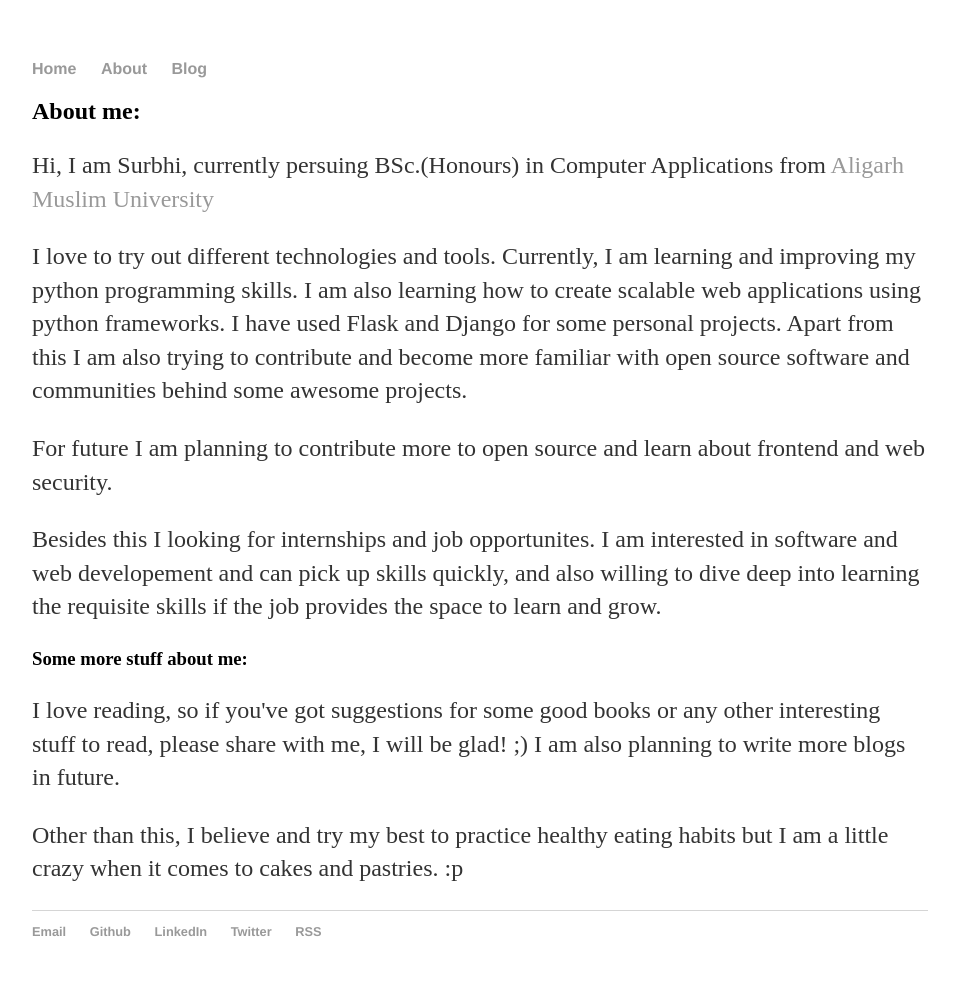
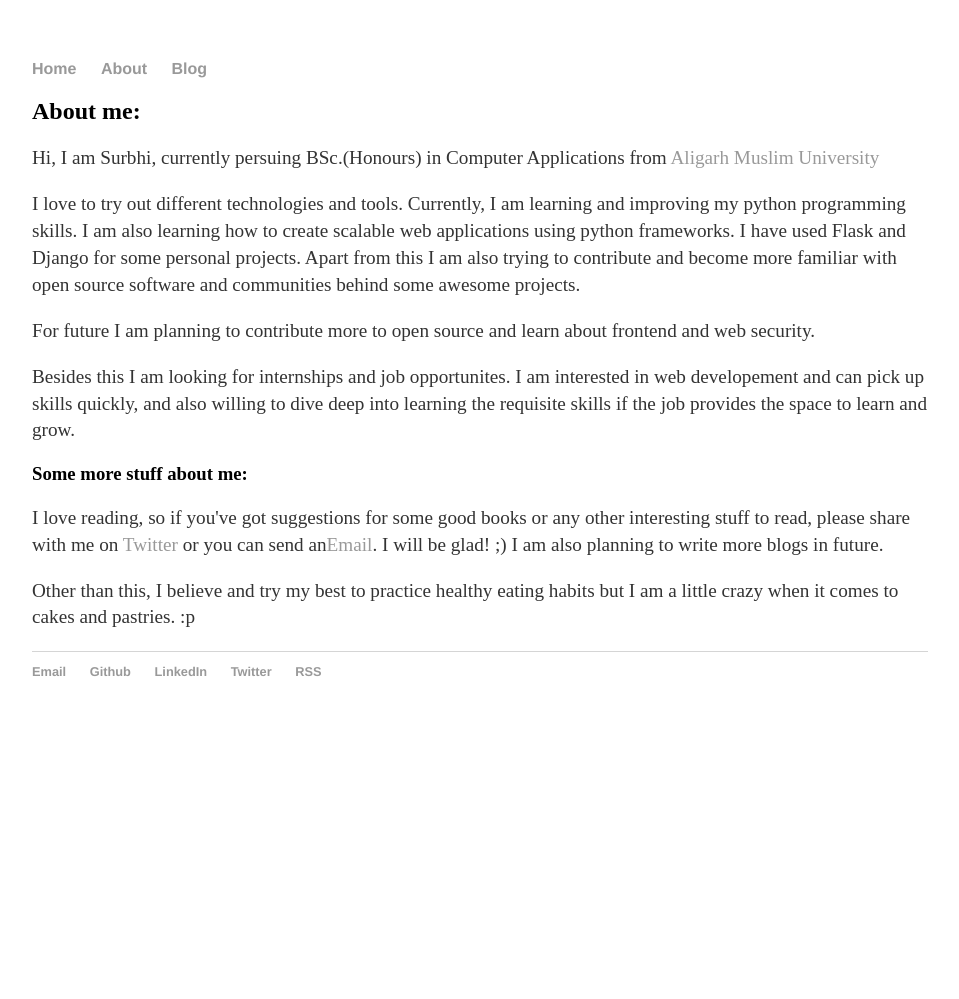
Before and after one commit to ssurbhi560/ssurbhi560.github.io, a Jekyll site: the page built from about/index.html, in a window 1280 px wide. Shown: the whole page, without its empty margins (160-1119 px from the left). Built offline with Jekyll 4.4.1, drawn with Linux system fonts in a browser that asks for light colours; after the commit the page ends 900 px from its top, so only the background shows below that.

Commit message:
changing font-size

```diff
--- a/about/index.html
+++ b/about/index.html
@@ -16,13 +16,14 @@ title: About Me | ssurbhi560
 			For future I am planning to contribute more to open source and learn about frontend and web security.
 		</p>
 		<p>
-			Besides this I looking for internships and job opportunites. I am interested in software and web developement and can pick up skills quickly, and also willing to dive deep into learning the requisite skills if the job provides the space to learn and grow.
+			Besides this I am looking for internships and job opportunites. I am interested in web developement and can pick up skills quickly, and also willing to dive deep into learning the requisite skills if the job provides the space to learn and grow.
 
 		</p>
 
 	<h3>Some more stuff about me:</h3>
 		<p>
-			I love reading, so if you've got suggestions for some good books or any other interesting stuff to read, please share with me, I will be glad! ;) I am also planning to write more blogs in future.
+			I love reading, so if you've got suggestions for some good books or any other interesting stuff to read, please share with me on <a href="https://twitter.com/ssurbhi560">Twitter</a> or you can send an<a href="mailto:ssurbhi560@gmail.com">Email</a>. I will be glad! ;)
+			I am also planning to write more blogs in future.
 		</p>
 		<p>
 			Other than this, I believe and try my best to practice healthy eating habits but I am a little crazy when it comes to cakes and pastries. :p
--- a/css/main.css
+++ b/css/main.css
@@ -14,7 +14,7 @@ nav ul li, footer ul li {
 }
 a {
     text-decoration: none;
-    color: #999;
+    color: rgb(153, 153, 153);
 }
 a:hover {
     text-decoration: underline;
@@ -24,7 +24,7 @@ h1 {
     font-family:'Helvetica', 'Arial', 'Sans-Serif';
 }
 p {
-    font-size: 1.5em;
+    font-size: 1.2em;
     line-height: 1.4em;
     color: #333;
 }
@@ -35,7 +35,7 @@ footer {
 
 ul.posts {
     margin: 20px auto 40px;
-    font-size: 1.5em;
+    font-size: 1.2em;
 }
 
 ul.posts li {
```
